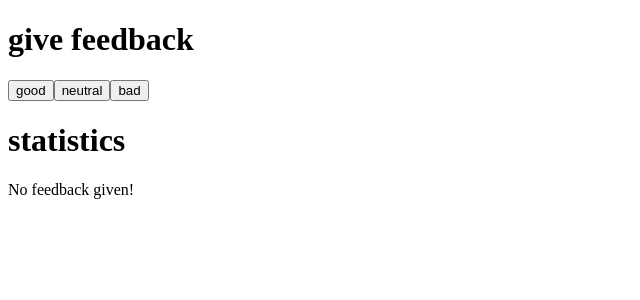
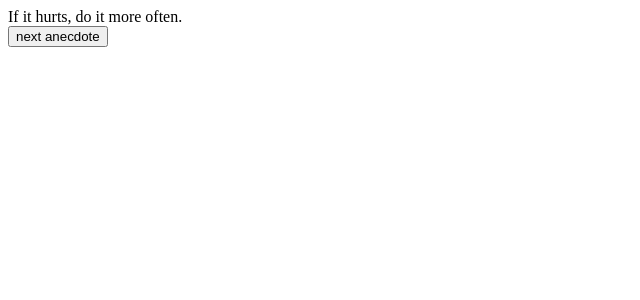
Before and after one commit to matsvw/fullstack-open, a React (Vite) app in the folder part_1/: page / in a window 1280 px wide. Shown: the top 300 px of the page, without its empty margins (0-640 px from the left). Built offline with nearby package versions, Linux system fonts and the light colour scheme.

Commit message:
Exercise 1.12

```diff
--- a/part_1/src/App.jsx
+++ b/part_1/src/App.jsx
@@ -1,6 +1,6 @@
 import { useState } from 'react'
 
-const Display = (props) => <div>{props.caption}: {props.value}</div>
+const Display = (props) => <tr><td>{props.caption}</td><td>{props.value}</td></tr>
 
 const Button = (props) => (
   <button onClick={props.onClick}>
@@ -17,34 +17,45 @@
     return <div>No feedback given!</div>
   }
   return(
-    <div>
+      <table>
       <StatisticLine text="good" value ={good} />
       <StatisticLine text="neutral" value ={neutral} />
       <StatisticLine text="bad" value ={bad} />
       <StatisticLine text="all" value ={good + neutral + bad} />
       <StatisticLine text="average" value ={(good - bad) / (good + neutral + bad)} />
-    </div>
+    </table>
   )
 }
 
 
 const App = () => {
-  // save clicks of each button to its own state
-  const [good, setGood] = useState(0)
-  const [neutral, setNeutral] = useState(0)
-  const [bad, setBad] = useState(0)
+  const anecdotes = [
+    'If it hurts, do it more often.',
+    'Adding manpower to a late software project makes it later!',
+    'The first 90 percent of the code accounts for the first 90 percent of the development time...The remaining 10 percent of the code accounts for the other 90 percent of the development time.',
+    'Any fool can write code that a computer can understand. Good programmers write code that humans can understand.',
+    'Premature optimization is the root of all evil.',
+    'Debugging is twice as hard as writing the code in the first place. Therefore, if you write the code as cleverly as possible, you are, by definition, not smart enough to debug it.',
+    'Programming without an extremely heavy use of console.log is same as if a doctor would refuse to use x-rays or blood tests when diagnosing patients.',
+    'The only way to go fast, is to go well.'
+  ]
+
+  const [selected, setSelected] = useState(0)
+
+  function getRandomNumber(n) {
+    return Math.floor(Math.random() * (n + 1));
+  }
 
   return (
     <div>
-      <h1>give feedback</h1>
-      <Button onClick={() => setGood(good+1)} text="good" />
-      <Button onClick={() => setNeutral(neutral+1)} text="neutral" />
-      <Button onClick={() => setBad(bad+1)} text="bad" />
-      <h1>statistics</h1>
-      <Statistics good={good} neutral={neutral} bad={bad} />
+    <div>
+      {anecdotes[selected]}
+    </div>
+      <button onClick={()=>setSelected(getRandomNumber(anecdotes.length -1))}>
+      next anecdote
+    </button>
     </div>
   )
 }
 
-
 export default App
```
